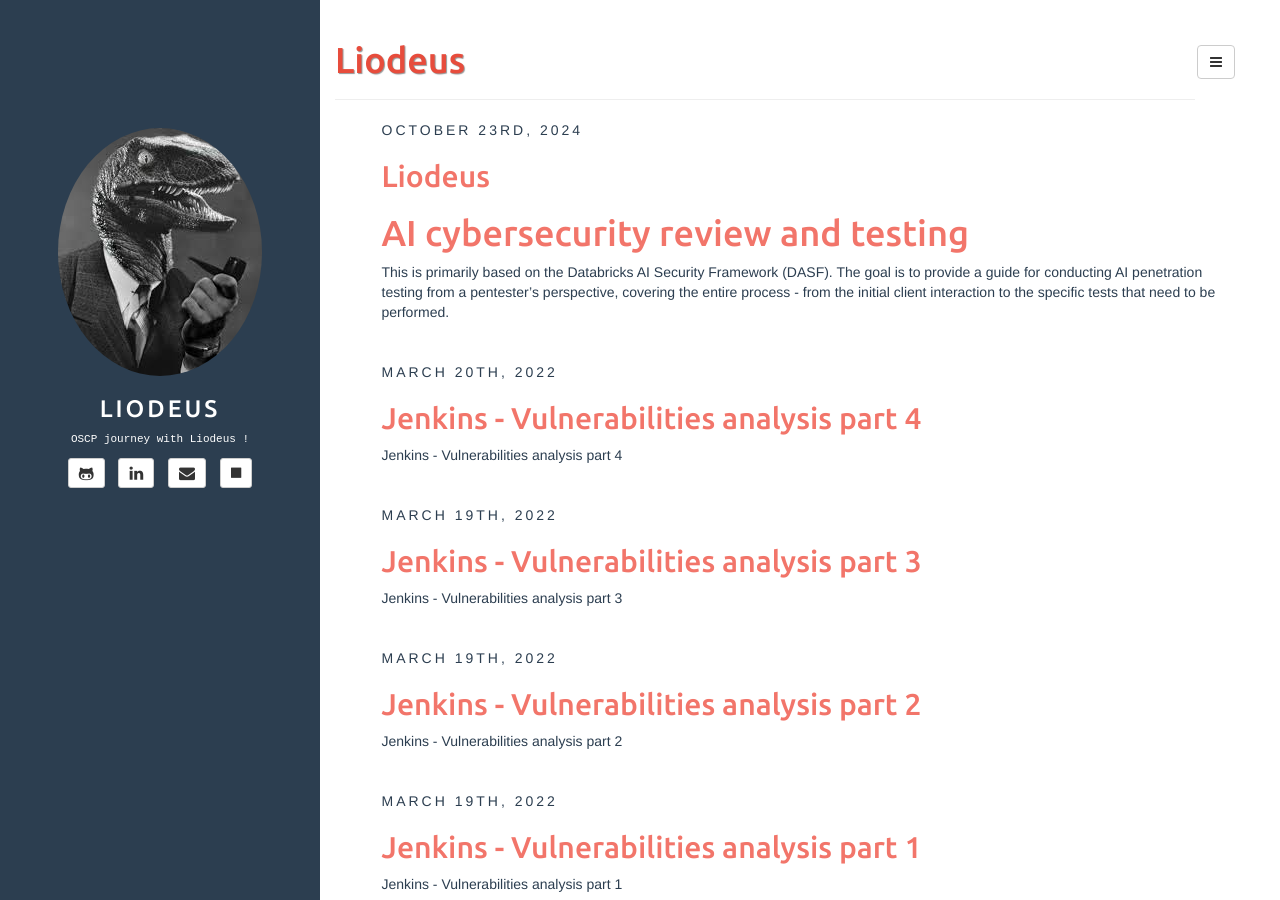
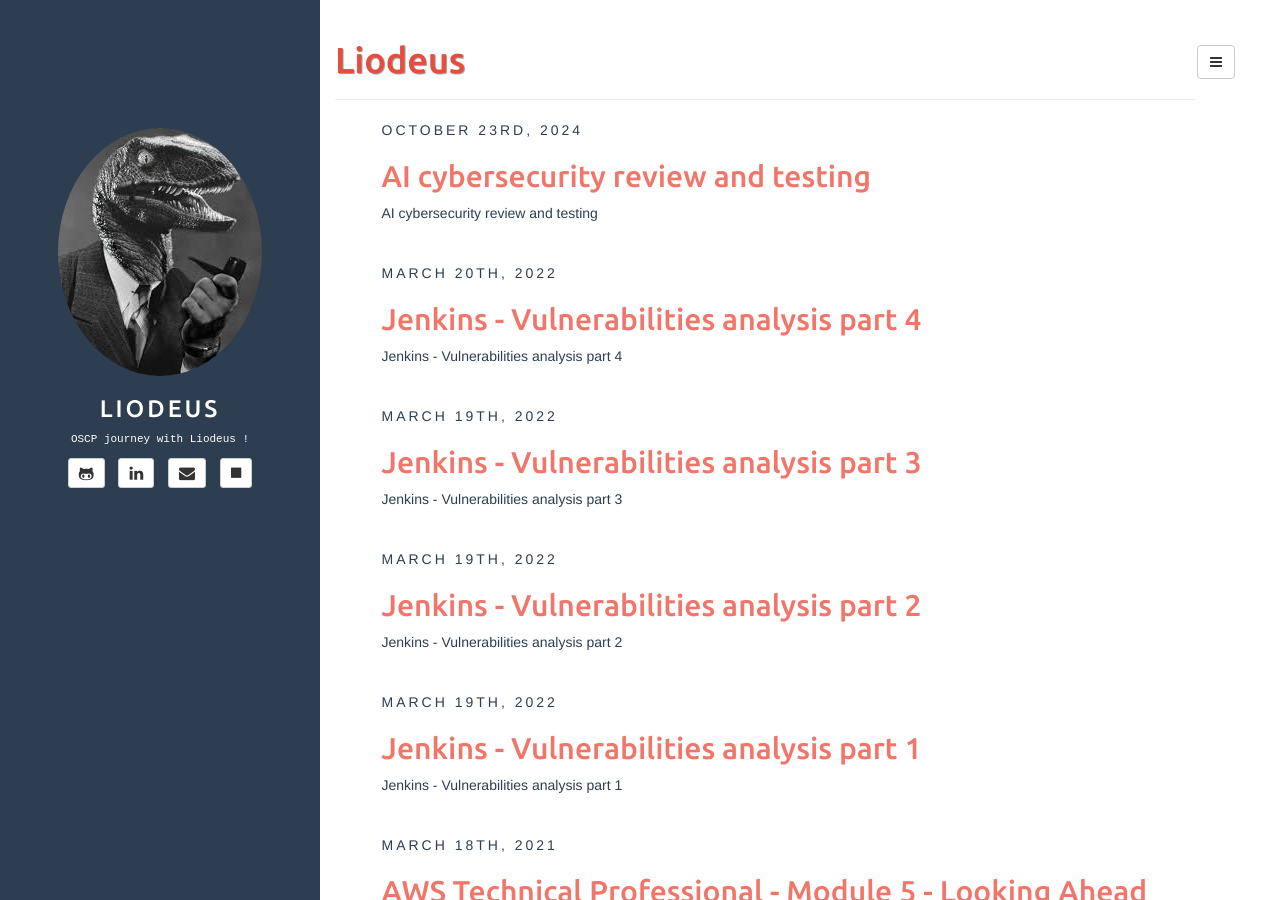
Before and after one commit to Liodeus/liodeus.github.io, a Jekyll site: the page built from index.html, in a window 1280 px wide and 900 px high. Built offline with Jekyll 4.4.1, drawn with Linux system fonts in a browser that asks for light colours; the list of posts is cut into pages by our own code.

Commit message:
Update 2024-10-23-AI_cyber.security_review_and_testing.md

```diff
--- a/_posts/2024-10-23-AI_cyber.security_review_and_testing.md
+++ b/_posts/2024-10-23-AI_cyber.security_review_and_testing.md
@@ -1,3 +1,10 @@
+---
+layout: post
+title: AI cybersecurity review and testing
+tags: [AI, Security, LLM, RAG]
+description: "AI cybersecurity review and testing"
+---
+
 # AI cybersecurity review and testing
 This is primarily based on the Databricks AI Security Framework (DASF). The goal is to provide a guide for conducting AI penetration testing from a pentester’s perspective, covering the entire process - from the initial client interaction to the specific tests that need to be performed.
 
```
